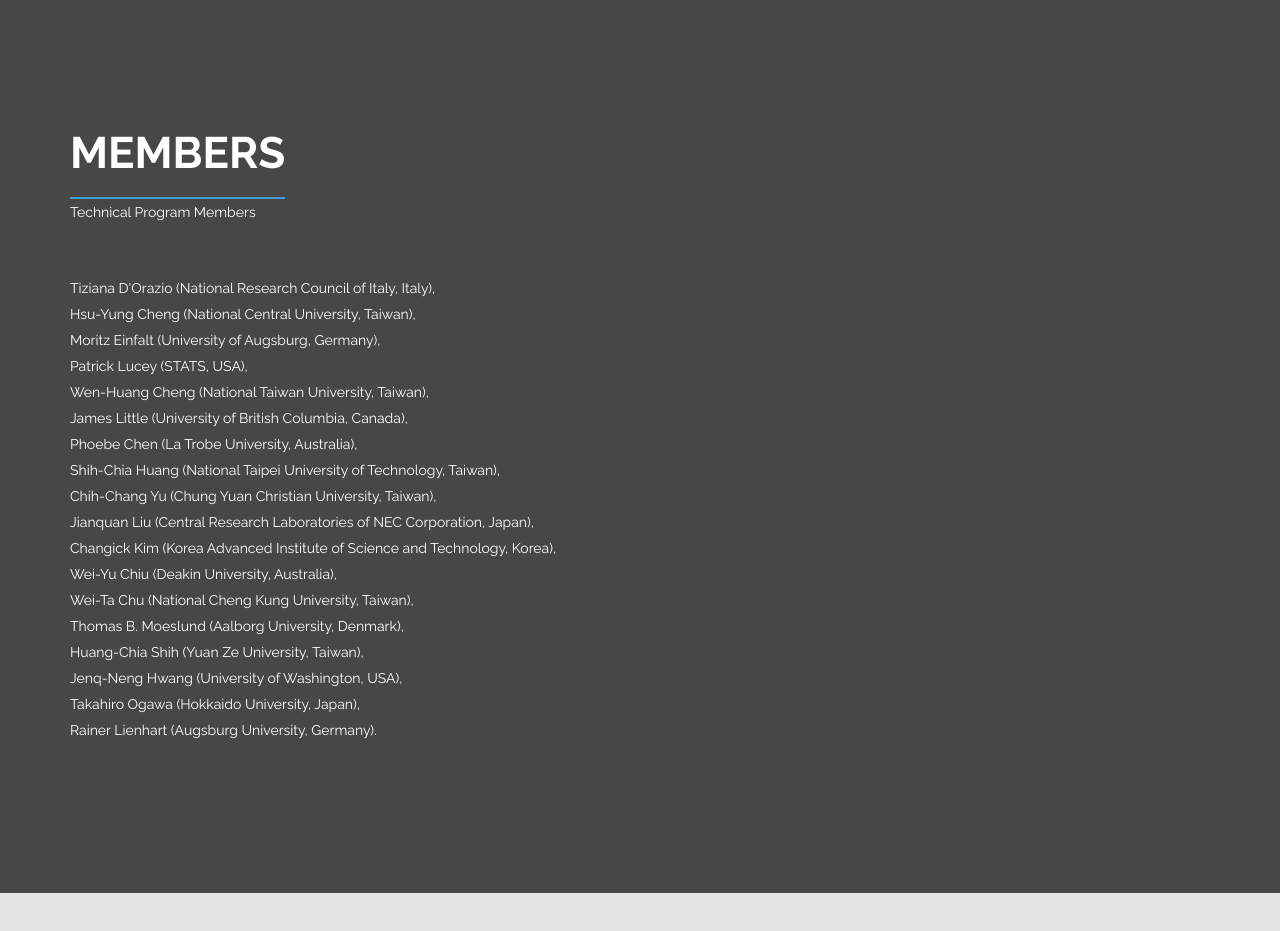
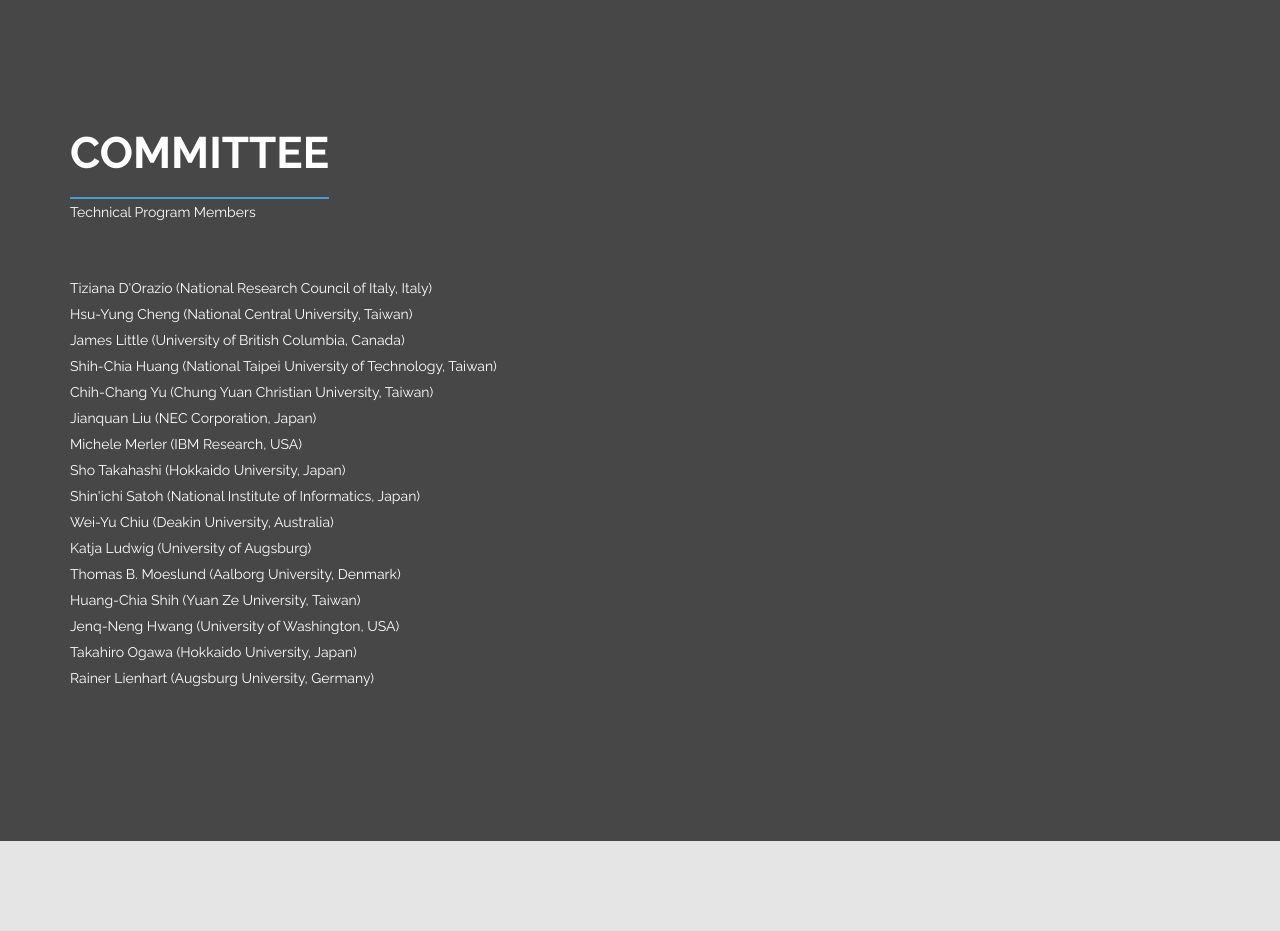
Before and after one commit to AI-Sports/AI-Sports-AI-Sports.github.io, a plain HTML site: page index.html in a window 1280 px wide. Shown: the part 4520-5451 px from the top of the page. Drawn offline with Linux system fonts and the light colour scheme.

Commit message:
Update index.html

```diff
--- a/index.html
+++ b/index.html
@@ -285,27 +285,25 @@
     <section class="testimonial-area" id="testimonial">
 			<div class="container">
 				<div class="section-header">
-                <h2 class="section-title wow fadeInDown">Members</h2>
+                <h2 class="section-title wow fadeInDown">Committee</h2>
                 <p class="wow fadeInDown">Technical Program Members</p>
             </div>
-            <p class="wow fadeInDown">Tiziana D'Orazio (National Research Council of Italy, Italy),<br>
-                Hsu-Yung Cheng (National Central University, Taiwan),<br>
-                Moritz Einfalt (University of Augsburg, Germany),<br>
-                Patrick Lucey (STATS, USA),<br>
-                Wen-Huang Cheng (National Taiwan University, Taiwan),<br>
-                James Little (University of British Columbia, Canada),<br>
-                Phoebe Chen (La Trobe University, Australia),<br>
-                Shih-Chia Huang (National Taipei University of Technology, Taiwan),<br>
-                Chih-Chang Yu (Chung Yuan Christian University, Taiwan),<br>
-                Jianquan Liu (Central Research Laboratories of NEC Corporation, Japan),<br>
-                Changick Kim (Korea Advanced Institute of Science and Technology, Korea),<br>
-                Wei-Yu Chiu (Deakin University, Australia),<br>
-                Wei-Ta Chu (National Cheng Kung University, Taiwan),<br>
-                Thomas B. Moeslund (Aalborg University, Denmark),<br>
-                Huang-Chia Shih (Yuan Ze University, Taiwan),<br>
-                Jenq-Neng Hwang (University of Washington, USA),<br>
-                Takahiro Ogawa (Hokkaido University, Japan),<br>
-                Rainer Lienhart (Augsburg University, Germany).
+            <p class="wow fadeInDown">Tiziana D'Orazio (National Research Council of Italy, Italy) <br>
+                Hsu-Yung Cheng (National Central University, Taiwan)<br>
+                James Little (University of British Columbia, Canada)<br>
+                Shih-Chia Huang (National Taipei University of Technology, Taiwan)<br>
+                Chih-Chang Yu (Chung Yuan Christian University, Taiwan)<br>
+                Jianquan Liu (NEC Corporation, Japan)<br>
+                Michele Merler (IBM Research, USA)<br>
+                Sho Takahashi (Hokkaido University, Japan)<br>
+                Shin'ichi Satoh (National Institute of Informatics, Japan)<br>
+                Wei-Yu Chiu (Deakin University, Australia)<br>
+                Katja Ludwig (University of Augsburg)<br>
+                Thomas B. Moeslund (Aalborg University, Denmark)<br>
+                Huang-Chia Shih (Yuan Ze University, Taiwan)<br>
+                Jenq-Neng Hwang (University of Washington, USA)<br>
+                Takahiro Ogawa (Hokkaido University, Japan)<br>
+                Rainer Lienhart (Augsburg University, Germany)<br>
             </p>
 	</section>
 
```
